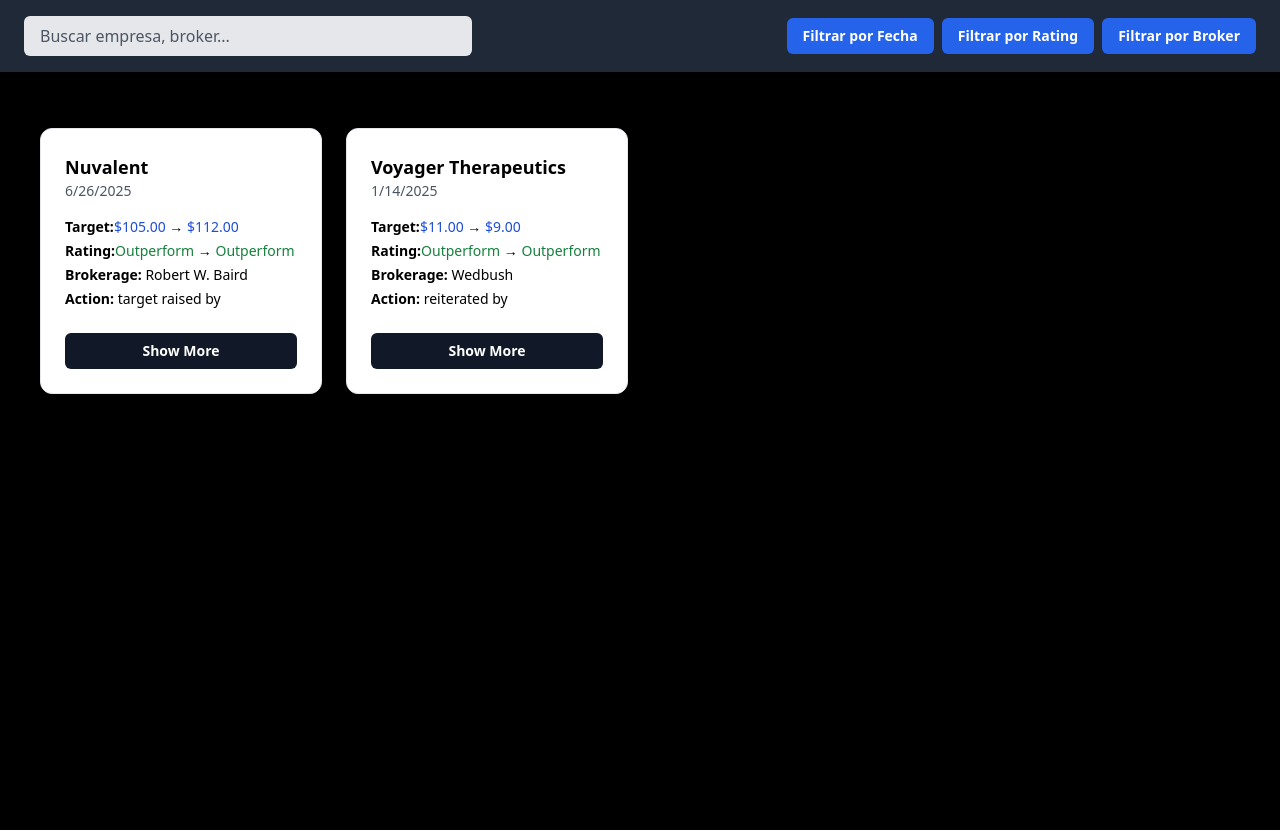
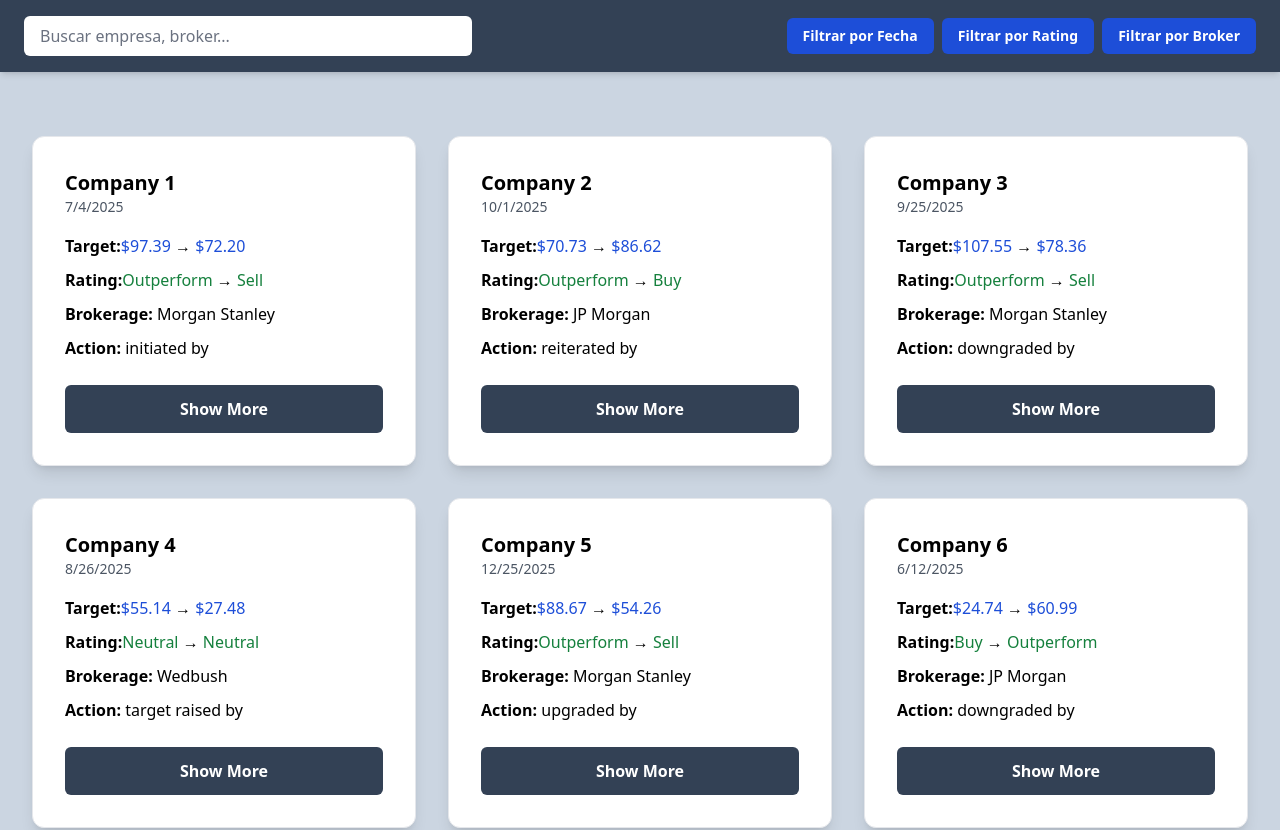
Before and after one commit to Carlosmercg/Stock-Analyzer-UI, a Vue app: page / in a window 1280 px wide. Shown: the top 830 px of the page. Before the commit the page ends 800 px from the top, so only its background shows below. Built offline with nearby package versions, Linux system fonts and the light colour scheme.

Commit message:
diseño pagina principal con datos quemados

```diff
--- a/src/App.vue
+++ b/src/App.vue
@@ -5,14 +5,13 @@
 
 const handleSearch = () => {
   console.log('Buscar:', searchQuery.value)
-  // Aquí puedes emitir un evento o filtrar
 }
 </script>
 
 <template>
-  <div class="min-h-screen bg-black text-white">
-    <!-- 🔵 BANNER SUPERIOR (Search + Filtros) -->
-    <div class="bg-gray-800 text-white px-6 py-4 shadow-md">
+  <div class="min-h-screen bg-slate-300 text-black">
+    <!-- 🔵 BANNER SUPERIOR (Sticky y claro) -->
+    <div class="sticky top-0 z-50 bg-slate-700 text-black px-6 py-4 shadow-md">
       <div class="max-w-7xl mx-auto flex flex-col lg:flex-row lg:items-center lg:justify-between gap-4">
         <!-- 🔍 Input de búsqueda -->
         <input
@@ -20,24 +19,18 @@
           type="text"
           placeholder="Buscar empresa, broker..."
           @keydown.enter="handleSearch"
-          class="w-full lg:max-w-md rounded-md bg-gray-200 text-black px-4 py-2 placeholder-gray-600 focus:outline-none focus:ring-2 focus:ring-blue-500"
+          class="w-full lg:max-w-md rounded-md bg-white text-black px-4 py-2 placeholder-gray-500 focus:outline-none focus:ring-2 focus:ring-blue-400"
         />
 
         <!-- 🔘 Botones de filtros -->
         <div class="flex flex-wrap gap-2">
-          <button
-            class="rounded-md bg-blue-600 hover:bg-blue-500 px-4 py-2 text-sm font-semibold text-white"
-          >
+          <button class="rounded-md bg-blue-700 hover:bg-slate-500 px-4 py-2 text-sm font-semibold text-white">
             Filtrar por Fecha
           </button>
-          <button
-            class="rounded-md bg-blue-600 hover:bg-blue-500 px-4 py-2 text-sm font-semibold text-white"
-          >
+          <button class="rounded-md bg-blue-700 hover:bg-slate-500 px-4 py-2 text-sm font-semibold text-white">
             Filtrar por Rating
           </button>
-          <button
-            class="rounded-md bg-blue-600 hover:bg-blue-500 px-4 py-2 text-sm font-semibold text-white"
-          >
+          <button class="rounded-md bg-blue-700 hover:bg-slate-500 px-4 py-2 text-sm font-semibold text-white">
             Filtrar por Broker
           </button>
         </div>
--- a/src/components/StockCard.vue
+++ b/src/components/StockCard.vue
@@ -1,13 +1,13 @@
 <template>
   <div
-    class="w-full max-w-[320px] sm:max-w-[400px] bg-white text-black border border-gray-200 rounded-xl p-6 shadow-lg text-left"
+    class="w-full bg-white text-black border border-gray-200 rounded-xl p-8 shadow-lg text-left h-full min-h-[320px] text-base"
   >
     <div class="mb-4">
-      <h2 class="text-lg font-bold">{{ company }}</h2>
+      <h2 class="text-xl font-bold">{{ company }}</h2>
       <p class="text-sm text-gray-600">{{ timeFormatted }}</p>
     </div>
 
-    <div class="text-sm space-y-1">
+    <div class="space-y-2 text-[1rem] leading-relaxed">
       <p>
         <strong>Target:</strong>
         <span class="text-blue-700">{{ targetFrom }}</span>
@@ -30,13 +30,14 @@
 
     <div class="mt-6">
       <button
-        class="w-full rounded-md bg-gray-900 py-2 text-white text-sm font-semibold hover:bg-gray-800 transition"
+        class="w-full rounded-md bg-slate-700 py-3 text-white text-base font-semibold hover:bg-gray-800 transition"
       >
         Show More
       </button>
     </div>
   </div>
 </template>
+
 
 <script setup lang="ts">
 const props = defineProps<{
--- a/src/components/StockList.vue
+++ b/src/components/StockList.vue
@@ -1,6 +1,6 @@
 <template>
-  <div class="p-6">
-    <div class="grid grid-cols-1 sm:grid-cols-2 md:grid-cols-3 lg:grid-cols-4 gap-6 justify-start">
+  <div class="px-4 py-8">
+    <div class="grid grid-cols-3 gap-8 max-w-screen-2xl mx-auto">
       <StockCard
         v-for="item in stocks"
         :key="item.ID"
@@ -17,32 +17,19 @@
   </div>
 </template>
 
+
 <script setup lang="ts">
 import StockCard from './StockCard.vue'
 
-const stocks = [
-  {
-    ID: 1,
-    Company: 'Nuvalent',
-    Time: '2025-06-26T00:30:05.314624Z',
-    TargetFrom: '$105.00',
-    TargetTo: '$112.00',
-    RatingFrom: 'Outperform',
-    RatingTo: 'Outperform',
-    Brokerage: 'Robert W. Baird',
-    Action: 'target raised by'
-  },
-  {
-    ID: 2,
-    Company: 'Voyager Therapeutics',
-    Time: '2025-01-14T00:30:05.813548892Z',
-    TargetFrom: '$11.00',
-    TargetTo: '$9.00',
-    RatingFrom: 'Outperform',
-    RatingTo: 'Outperform',
-    Brokerage: 'Wedbush',
-    Action: 'reiterated by'
-  },
-  // Agrega más objetos aquí...
-]
+const stocks = Array.from({ length: 100 }, (_, i) => ({
+  ID: i + 1,
+  Company: `Company ${i + 1}`,
+  Time: new Date(2025, Math.floor(Math.random() * 12), Math.floor(Math.random() * 28) + 1).toISOString(),
+  TargetFrom: `$${(Math.random() * 100 + 20).toFixed(2)}`,
+  TargetTo: `$${(Math.random() * 100 + 20).toFixed(2)}`,
+  RatingFrom: ['Outperform', 'Neutral', 'Buy', 'Sell'][Math.floor(Math.random() * 4)],
+  RatingTo: ['Outperform', 'Neutral', 'Buy', 'Sell'][Math.floor(Math.random() * 4)],
+  Brokerage: ['Goldman Sachs', 'JP Morgan', 'Morgan Stanley', 'Wedbush', 'UBS'][Math.floor(Math.random() * 5)],
+  Action: ['reiterated by', 'downgraded by', 'upgraded by', 'initiated by', 'target raised by'][Math.floor(Math.random() * 5)]
+}))
 </script>
```
